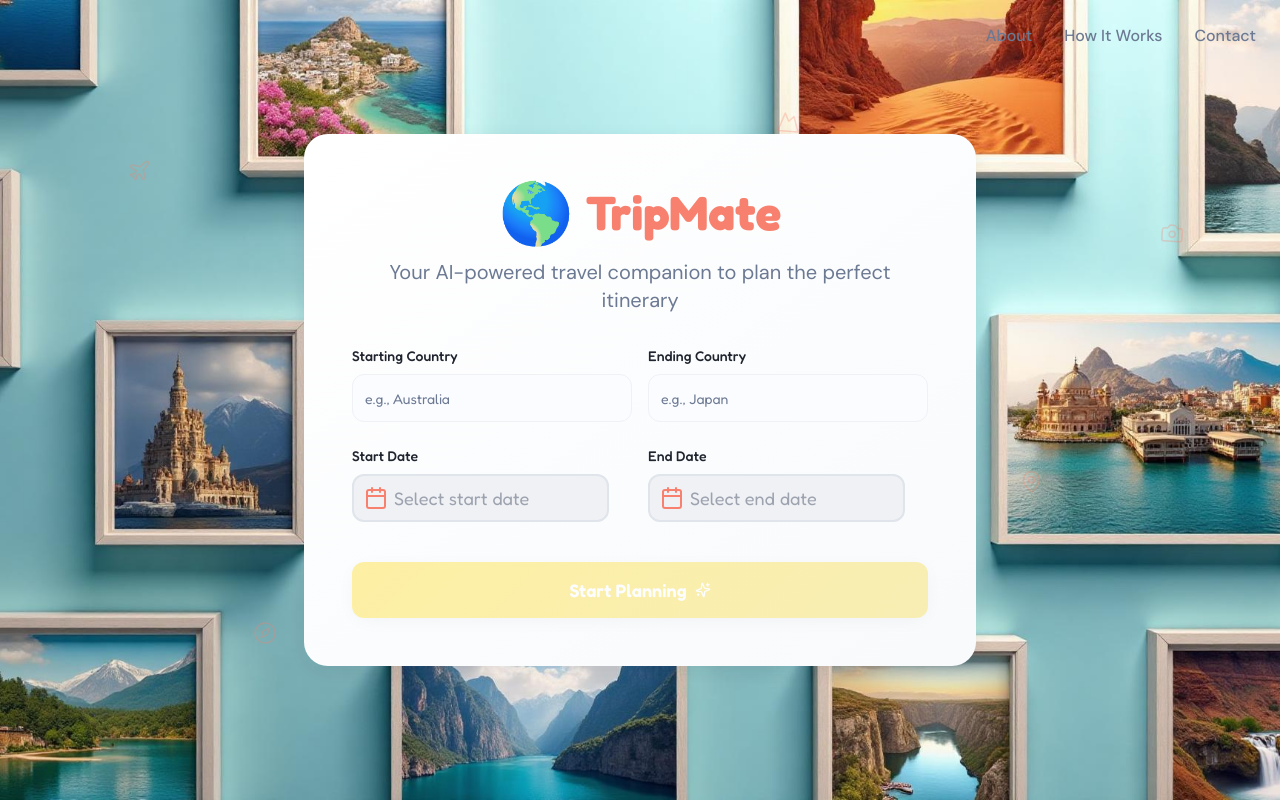
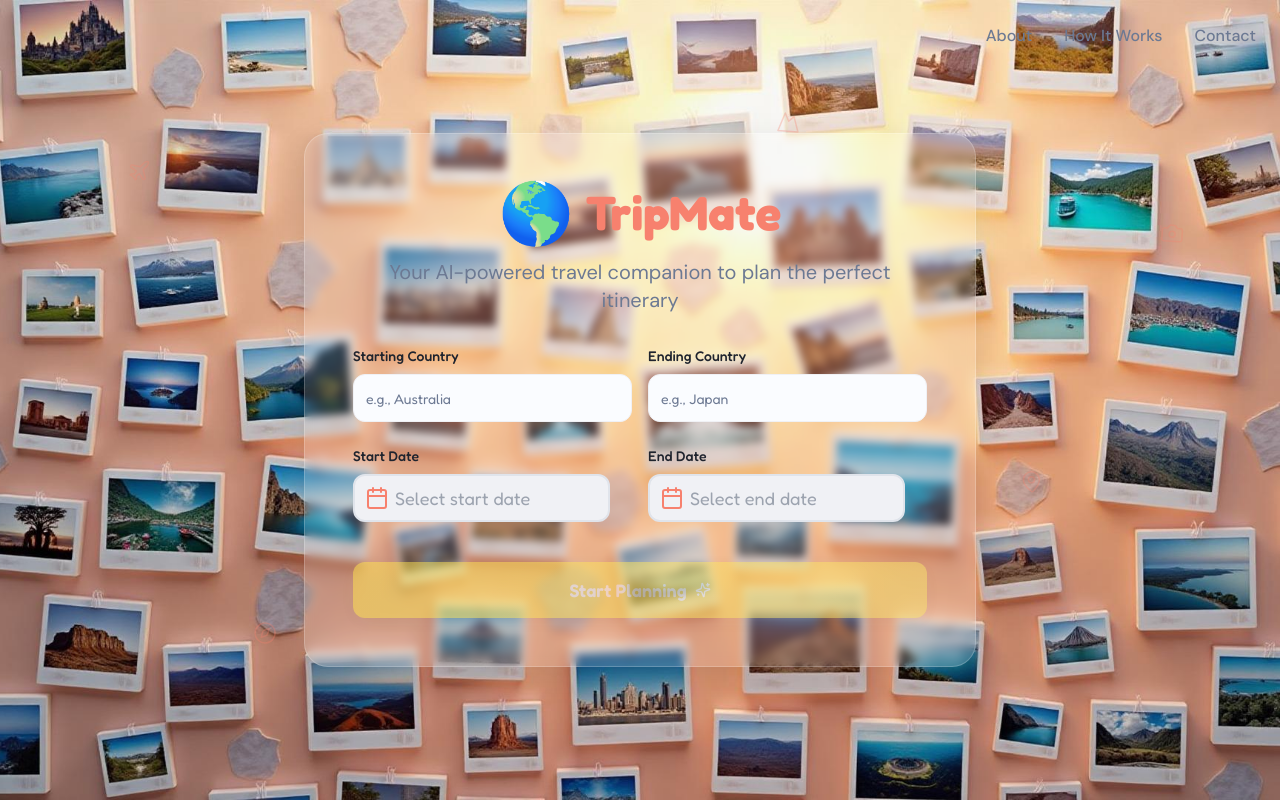
Before and after one commit to Marmitt/tripmate-app, a React (Vite) app: page / in a window 1280 px wide. Built offline with nearby package versions, Linux system fonts and the light colour scheme.

Commit message:
Refine background and UI
Update background image with more, smaller frames. Adjust main box opacity for a more subtle look. Ensure color scheme complements the new background.

```diff
--- a/src/index.css
+++ b/src/index.css
@@ -131,7 +131,7 @@
 @layer components {
   /* Hero Background */
   .hero-background {
-    background-image: url('/src/assets/travel-background-detailed.jpg');
+    background-image: url('/src/assets/travel-background-dense.jpg');
     background-size: cover;
     background-position: center;
     background-repeat: no-repeat;
@@ -148,13 +148,16 @@
 
   /* Hero Card Styles */
   .hero-card {
-    background: var(--gradient-card);
-    box-shadow: var(--shadow-soft);
+    background: rgba(255, 255, 255, 0.15);
+    backdrop-filter: blur(20px);
+    border: 1px solid rgba(255, 255, 255, 0.2);
+    box-shadow: 0 8px 32px rgba(0, 0, 0, 0.1);
     transition: all 0.3s ease;
   }
 
   .hero-card:hover {
-    box-shadow: var(--shadow-float);
+    background: rgba(255, 255, 255, 0.2);
+    box-shadow: 0 12px 40px rgba(0, 0, 0, 0.15);
     transform: translateY(-2px);
   }
 
```
Also changed, not shown: src/assets/travel-background-dense.jpg (added).
